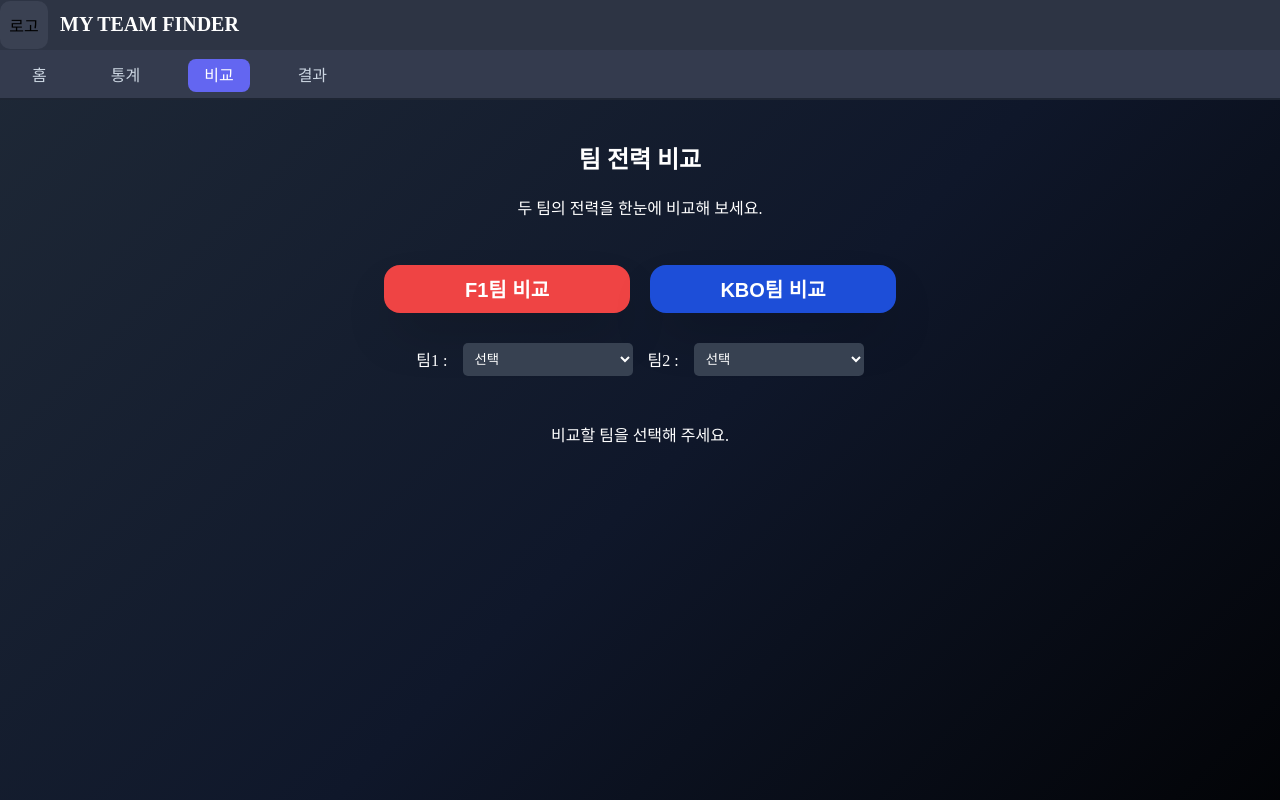
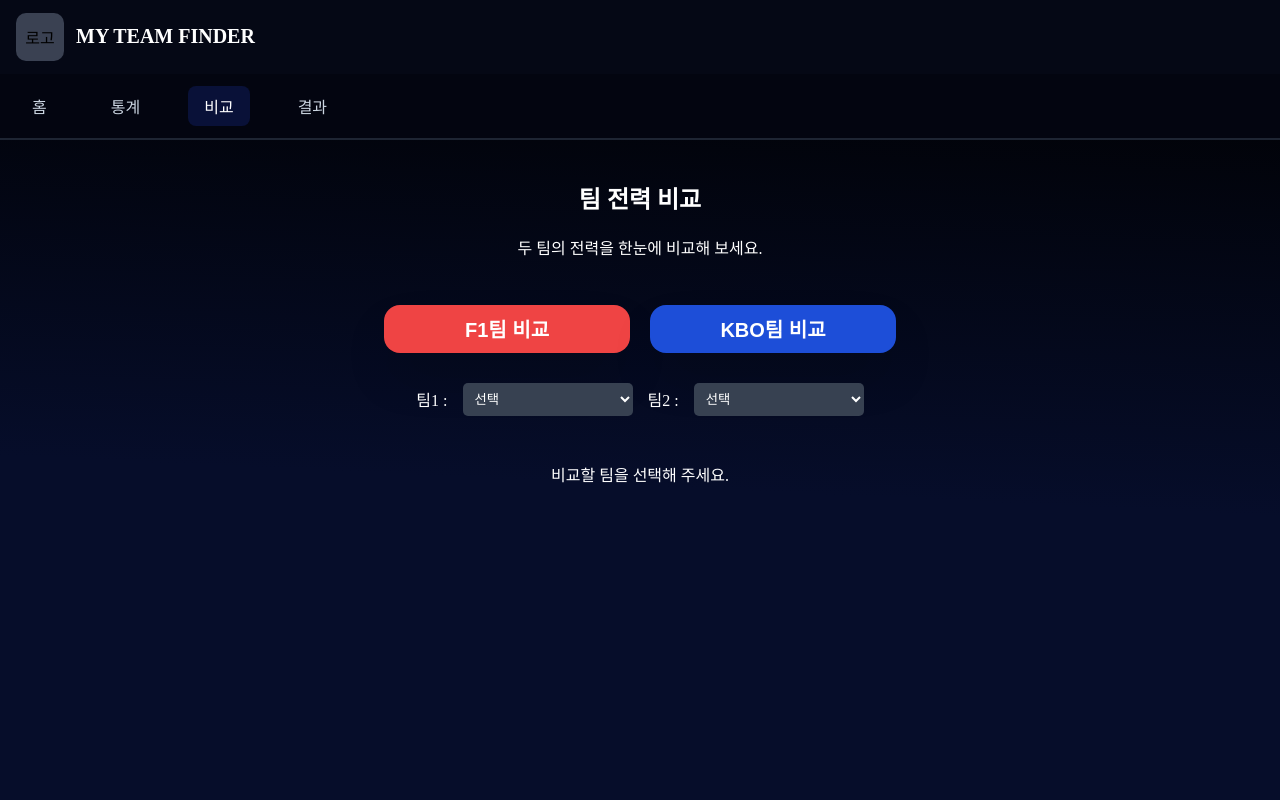
Before and after one commit to SportsTeamRecommend/FrontEnd, a React (Vite) app: page /compare in a window 1280 px wide. Shown: the top 800 px of the page. Built offline with nearby package versions, Linux system fonts and the light colour scheme.

Commit message:
style: 페이지 색상 수정 및 styled-components로 스타일 변환

```diff
--- a/src/App.css
+++ b/src/App.css
@@ -1,9 +1,3 @@
 :root {
-  background-color: #000000;
-  background-image: linear-gradient(
-    135deg,
-    #1f2937 0%,
-    #0f172a 50%,
-    #000000 100%
-  );
+  background: linear-gradient(182.73deg, #000000 2.28%, #060d2a 47.52%);
 }
--- a/src/components/common/Header.jsx
+++ b/src/components/common/Header.jsx
@@ -1,61 +1,41 @@
-import { NavLink } from 'react-router-dom';
-import styles from './Header.module.css';
+import {
+  HeaderContainer,
+  HeaderTop,
+  LogoBox,
+  SiteTitle,
+  NavBar,
+  NavList,
+  NavItem,
+  StyledNavLink,
+} from './Header.styles.js';
 
 const Header = () => {
   return (
-    <header className={styles.header}>
+    <HeaderContainer>
       {/* 상단 로고 영역 */}
-      <div className={styles.headerTop}>
-        <div className={styles.logoBox}>로고</div>
-        <h1 className={styles.siteTitle}>MY TEAM FINDER</h1>
-      </div>
+      <HeaderTop>
+        <LogoBox>로고</LogoBox>
+        <SiteTitle>MY TEAM FINDER</SiteTitle>
+      </HeaderTop>
 
       {/* 네비게이션 영역 */}
-      <nav className={styles.navBar}>
-        <ul>
-          <li>
-            <NavLink
-              to="/"
-              className={({ isActive }) =>
-                `${styles.navItem} ${isActive ? styles.active : ''}`
-              }
-            >
-              홈
-            </NavLink>
-          </li>
-          <li>
-            <NavLink
-              to="/statistics"
-              className={({ isActive }) =>
-                `${styles.navItem} ${isActive ? styles.active : ''}`
-              }
-            >
-              통계
-            </NavLink>
-          </li>
-          <li>
-            <NavLink
-              to="/compare"
-              className={({ isActive }) =>
-                `${styles.navItem} ${isActive ? styles.active : ''}`
-              }
-            >
-              비교
-            </NavLink>
-          </li>
-          <li>
-            <NavLink
-              to="/result"
-              className={({ isActive }) =>
-                `${styles.navItem} ${isActive ? styles.active : ''}`
-              }
-            >
-              결과
-            </NavLink>
-          </li>
-        </ul>
-      </nav>
-    </header>
+      <NavBar>
+        <NavList>
+          <NavItem>
+            <StyledNavLink to="/">홈</StyledNavLink>
+          </NavItem>
+          <NavItem>
+            <StyledNavLink to="/statistics">통계</StyledNavLink>
+          </NavItem>
+          <NavItem>
+            <StyledNavLink to="/compare">비교</StyledNavLink>
+          </NavItem>
+          <NavItem>
+            <StyledNavLink to="/result">결과</StyledNavLink>
+          </NavItem>
+        </NavList>
+      </NavBar>
+    </HeaderContainer>
   );
 };
 
--- a/src/components/common/Header.module.css
+++ /dev/null
@@ -1,68 +0,0 @@
-.header {
-  background-color: #2d3444;
-  display: flex;
-  flex-direction: column;
-  border-bottom: 2px solid #1e2533;
-}
-
-.headerTop {
-  display: flex;
-  align-items: center;
-}
-
-.logoBox {
-  width: 48px;
-  height: 48px;
-  background-color: #3a4152;
-  border-radius: 10px;
-  display: flex;
-  align-items: center;
-  justify-content: center;
-  margin-right: 0.75rem;
-}
-
-.logoImg {
-  width: 32px;
-  height: auto;
-}
-
-.siteTitle {
-  color: #fff;
-  font-size: 1.25rem;
-  font-weight: bold;
-}
-
-/* 네비게이션 */
-.navBar {
-  background-color: #343b4e;
-}
-
-.navBar ul {
-  display: flex;
-  gap: 2rem;
-  list-style: none;
-  margin: 0;
-  padding: 0.75rem 1rem;
-}
-
-.navItem {
-  color: #cbd5e1;
-  font-weight: 500;
-  cursor: pointer;
-  padding: 0.5rem 1rem;
-  border-radius: 8px;
-  transition:
-    background-color 0.2s,
-    color 0.2s;
-  text-decoration: none;
-}
-
-.navItem:hover {
-  background-color: #475569;
-  color: #fff;
-}
-
-.active {
-  background-color: #6366f1;
-  color: #fff;
-}
--- /dev/null
+++ b/src/components/common/Header.styles.js
@@ -0,0 +1,76 @@
+import styled from 'styled-components';
+import { NavLink } from 'react-router-dom';
+
+export const HeaderContainer = styled.header`
+  display: flex;
+  flex-direction: column;
+  border-bottom: 2px solid #1e2533;
+`;
+
+export const HeaderTop = styled.div`
+  display: flex;
+  align-items: center;
+  background-color: #050815;
+  padding: 0.75rem 1rem;
+`;
+
+export const LogoBox = styled.div`
+  width: 48px;
+  height: 48px;
+  background-color: #3a4152;
+  border-radius: 10px;
+  display: flex;
+  align-items: center;
+  justify-content: center;
+  margin-right: 0.75rem;
+`;
+
+export const LogoImg = styled.img`
+  width: 32px;
+  height: auto;
+`;
+
+export const SiteTitle = styled.h1`
+  color: #fff;
+  font-size: 1.25rem;
+  font-weight: bold;
+`;
+
+export const NavBar = styled.nav`
+  background-color: #030510;
+`;
+
+export const NavList = styled.ul`
+  display: flex;
+  gap: 2rem;
+  list-style: none;
+  margin: 0;
+  padding: 0.75rem 1rem;
+`;
+
+export const NavItem = styled.li`
+  display: flex;
+  align-items: center;
+`;
+
+export const StyledNavLink = styled(NavLink)`
+  color: #cbd5e1;
+  font-weight: 500;
+  cursor: pointer;
+  padding: 0.5rem 1rem;
+  border-radius: 8px;
+  transition:
+    background-color 0.2s,
+    color 0.2s;
+  text-decoration: none;
+
+  &:hover {
+    background-color: #475569;
+    color: #fff;
+  }
+
+  &.active {
+    background-color: #091138;
+    color: #fff;
+  }
+`;
```
